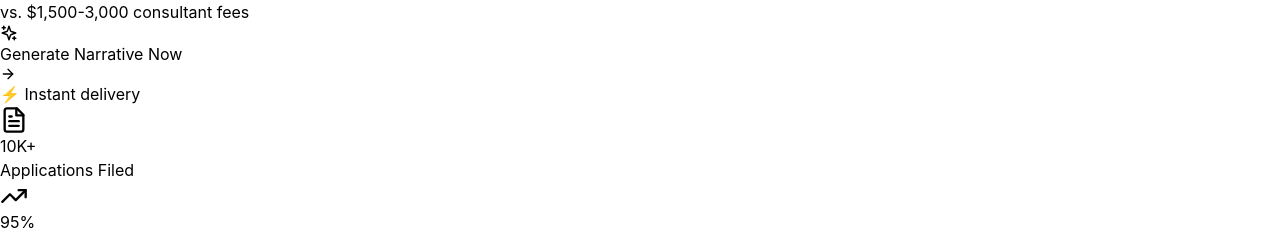
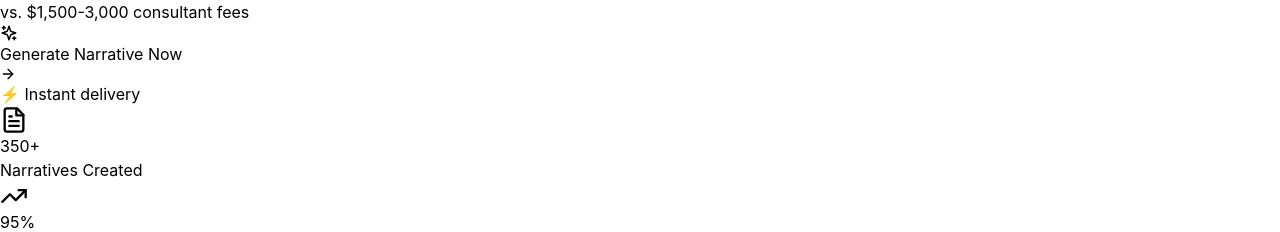
Before and after one commit to brianmello8/DBENarrativePro, a React (Vite) app: page /home in a window 1280 px wide. Shown: the part 940-1172 px from the top of the page. Built offline with nearby package versions, Linux system fonts and the light colour scheme.

Commit message:
changes to homepage.

```diff
--- a/src/HomePage.jsx
+++ b/src/HomePage.jsx
@@ -97,7 +97,7 @@ const HomePage = () => {
   ];
 
   const stats = [
-    { number: "10K+", label: "Applications Filed", icon: FileText },
+    { number: "350+", label: "Narratives Created", icon: FileText },
     { number: "95%", label: "Success Rate", icon: TrendingUp },
     { number: "4.9/5", label: "User Rating", icon: Star },
     { number: "24/7", label: "Support Available", icon: Clock }
```
